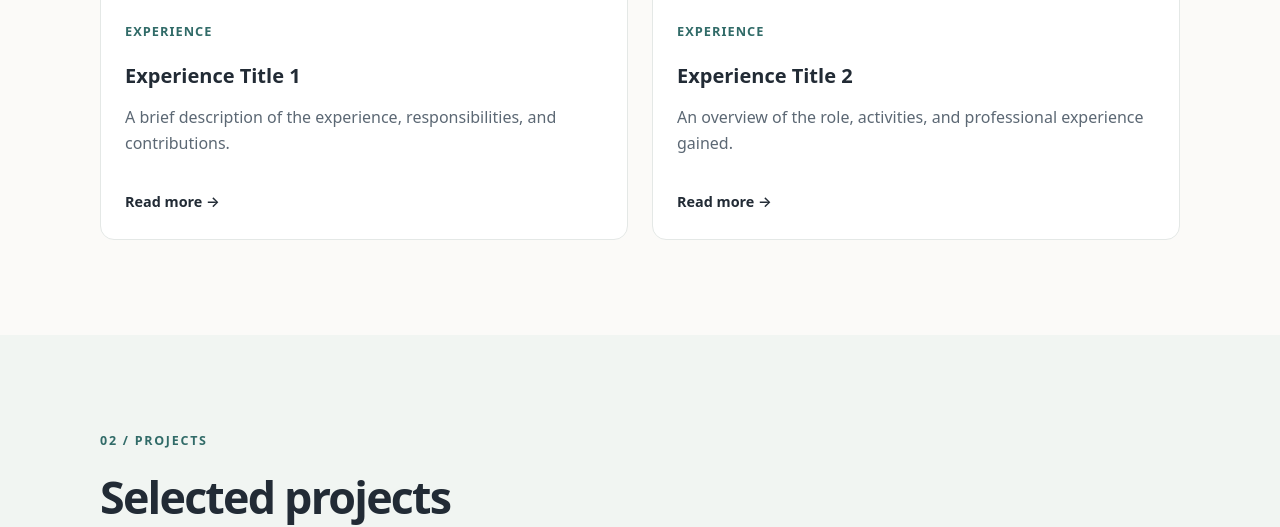
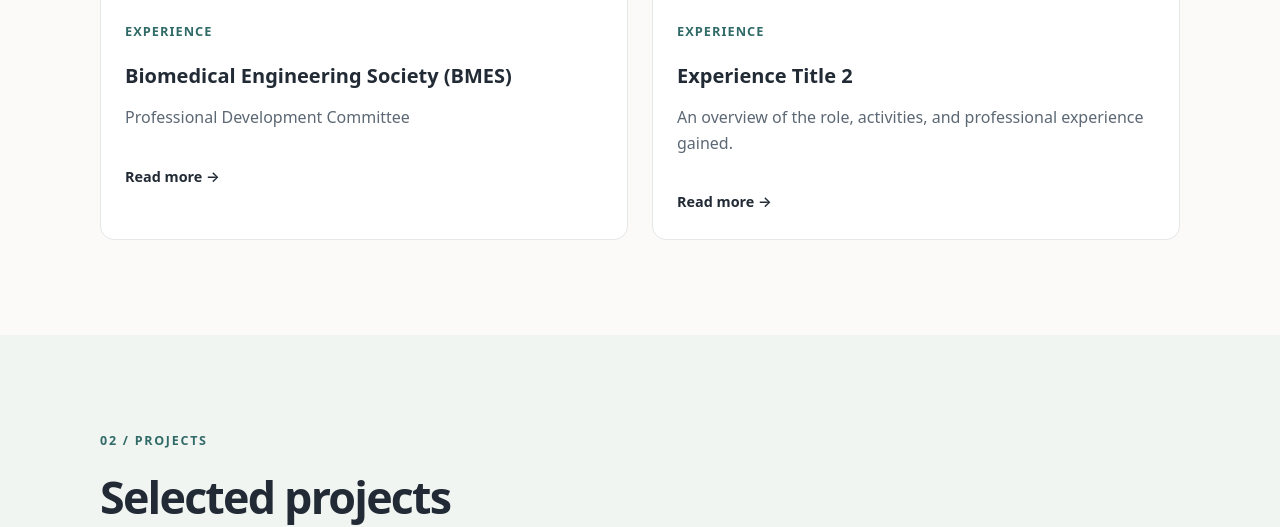
Before and after one commit to amaanwar/amaanwar.github.io, a plain HTML site: page index.html in a window 1280 px wide. Shown: the part 1668-2195 px from the top of the page. Drawn offline with Linux system fonts and the light colour scheme.

Commit message:
Update index.html

```diff
--- a/index.html
+++ b/index.html
@@ -153,11 +153,10 @@
 
               <p class="card-label">Experience</p>
 
-              <h3>Experience Title 1</h3>
+              <h3>Biomedical Engineering Society (BMES)</h3>
 
               <p>
-                A brief description of the experience,
-                responsibilities, and contributions.
+                Professional Development Committee
               </p>
 
               <span class="card-arrow">
```
